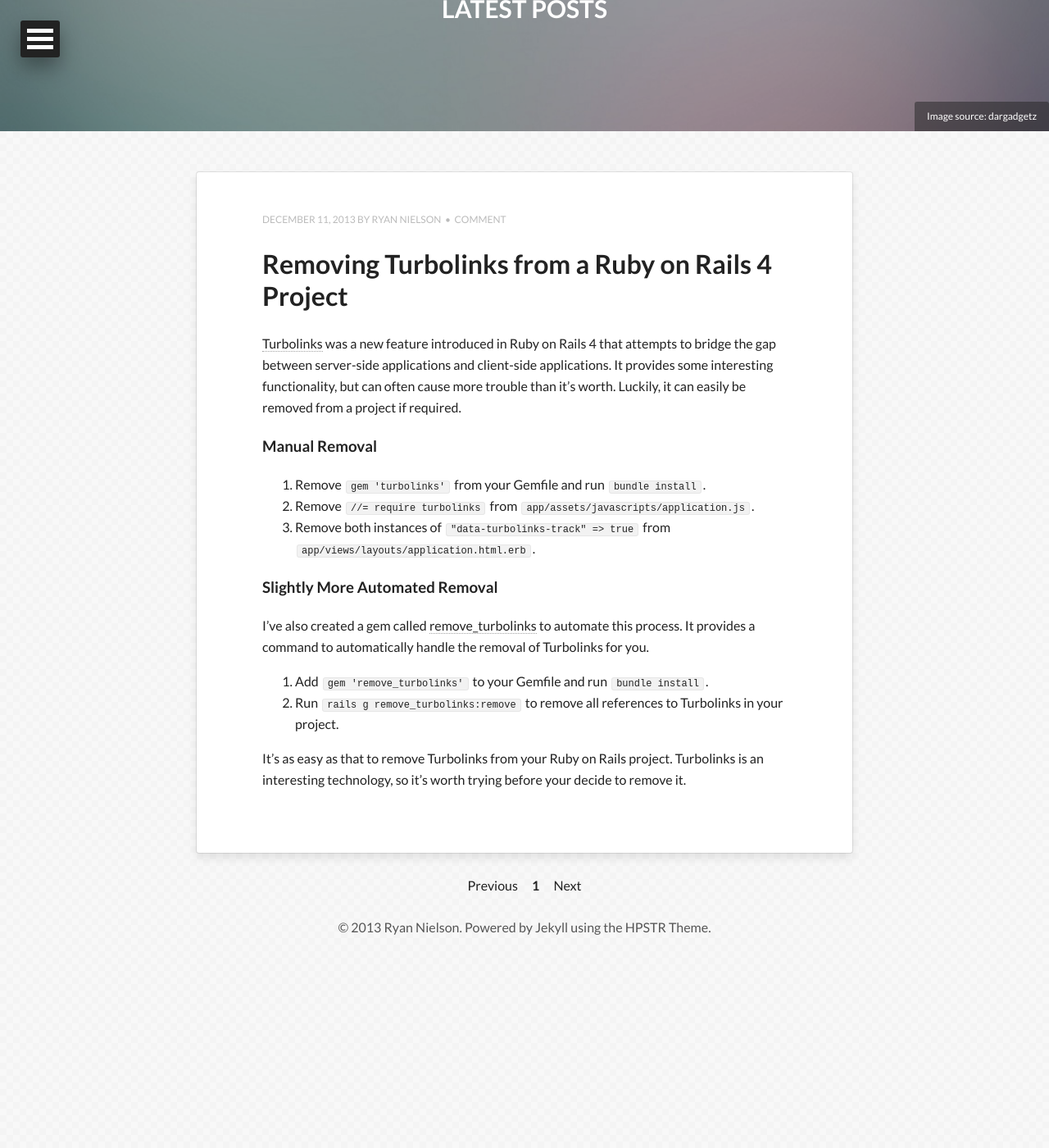
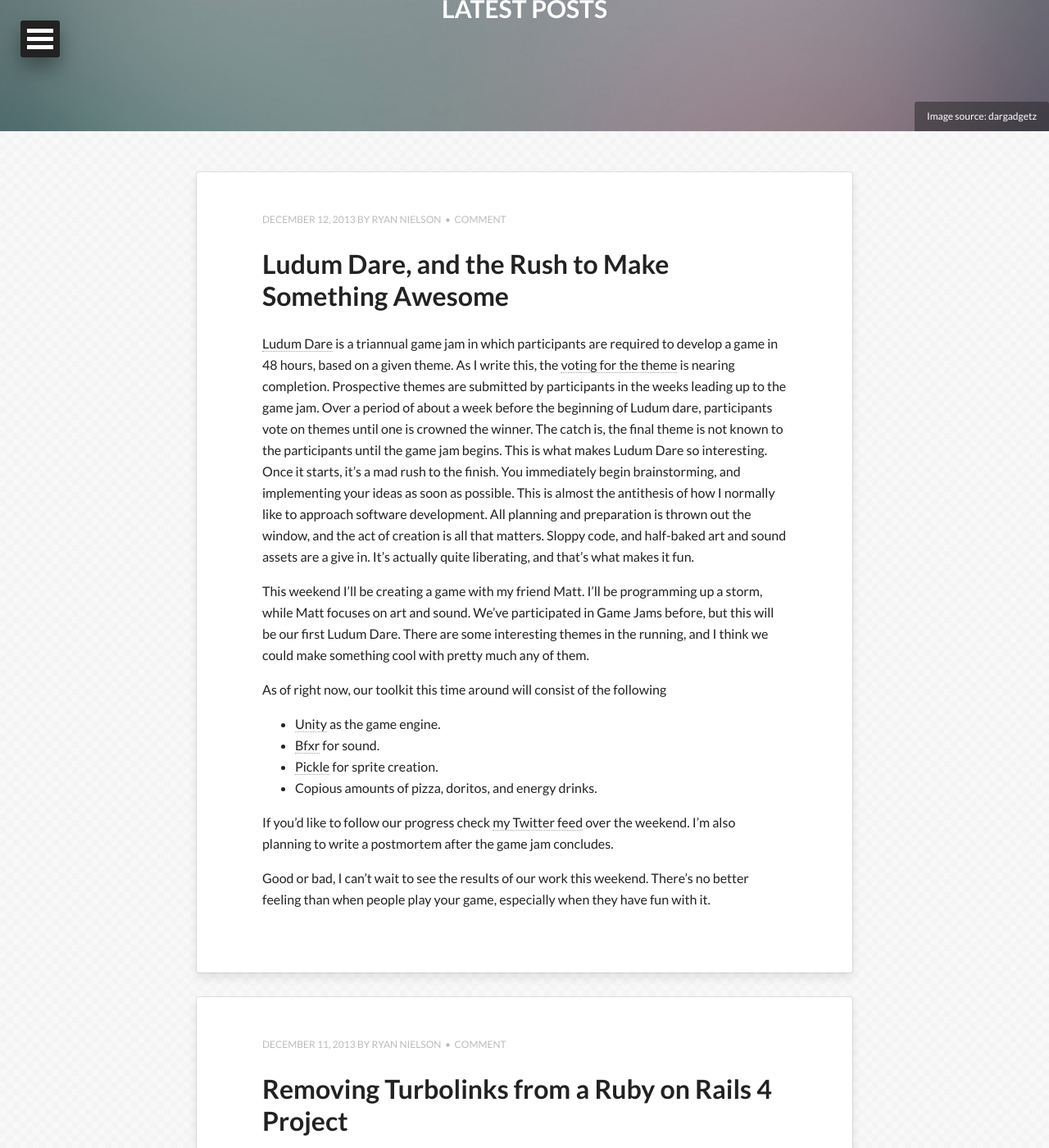
Before and after one commit to PLaRoche/ryannielson.github.io, a Jekyll site: the page built from index.html, in a window 1280 px wide and 1400 px high, scrolled down 280 px. Shown: the whole window at 82% size. Built offline with Jekyll 4.4.1, drawn with Linux system fonts in a browser that asks for light colours; nearby versions of some CDN libraries; Markdown is read by kramdown in place of the engine named in the settings; the list of posts is cut into pages by our own code; before the commit the page ends 1452 px from its top, so only the background shows below that.

Commit message:
Ludum dare post

```diff
--- /dev/null
+++ b/_posts/2013-12-12-ludum-dare-and-the-rush-to-make-something-awesome.md
@@ -0,0 +1,23 @@
+---
+layout: post
+title: Ludum Dare, and the Rush to Make Something Awesome
+description: "I'm taking part in the Ludum Dare game jam this weekend, and here are my thoughts."
+tags: [unity, game development]
+comments: true
+share: true
+---
+
+[Ludum Dare](http://www.ludumdare.com) is a triannual game jam in which participants are required to develop a game in 48 hours, based on a given theme. As I write this, the [voting for the theme](http://www.ludumdare.com/compo/ld28-theme-voting-round-5-of-5) is nearing completion. Prospective themes are submitted by participants in the weeks leading up to the game jam. Over a period of about a week before the beginning of Ludum dare, participants vote on themes until one is crowned the winner. The catch is, the final theme is not known to the participants until the game jam begins. This is what makes Ludum Dare so interesting. Once it starts, it’s a mad rush to the finish. You immediately begin brainstorming, and implementing your ideas as soon as possible. This is almost the antithesis of how I normally like to approach software development. All planning and preparation is thrown out the window, and the act of creation is all that matters. Sloppy code, and half-baked art and sound assets are a give in. It's actually quite liberating, and that’s what makes it fun.
+
+This weekend I’ll be creating a game with my friend Matt. I’ll be programming up a storm, while Matt focuses on art and sound. We’ve participated in Game Jams before, but this will be our first Ludum Dare. There are some interesting themes in the running, and I think we could make something cool with pretty much any of them.
+
+As of right now, our toolkit this time around will consist of the following
+
+- [Unity](http://unity3d.com) as the game engine.
+- [Bfxr](http://www.bfxr.net) for sound.
+- [Pickle](http://www.pickleeditor.com) for sprite creation.
+- Copious amounts of pizza, doritos, and energy drinks.
+
+If you'd like to follow our progress check [my Twitter feed](https://twitter.com/ryannielson) over the weekend. I'm also planning to write a postmortem after the game jam concludes.
+
+Good or bad, I can’t wait to see the results of our work this weekend. There’s no better feeling than when people play your game, especially when they have fun with it.
```
Also changed, not shown: _posts/2013-12-11-removing-turbolinks-from-a-ruby-on-rails-4-project.md (+0 -4 lines).
